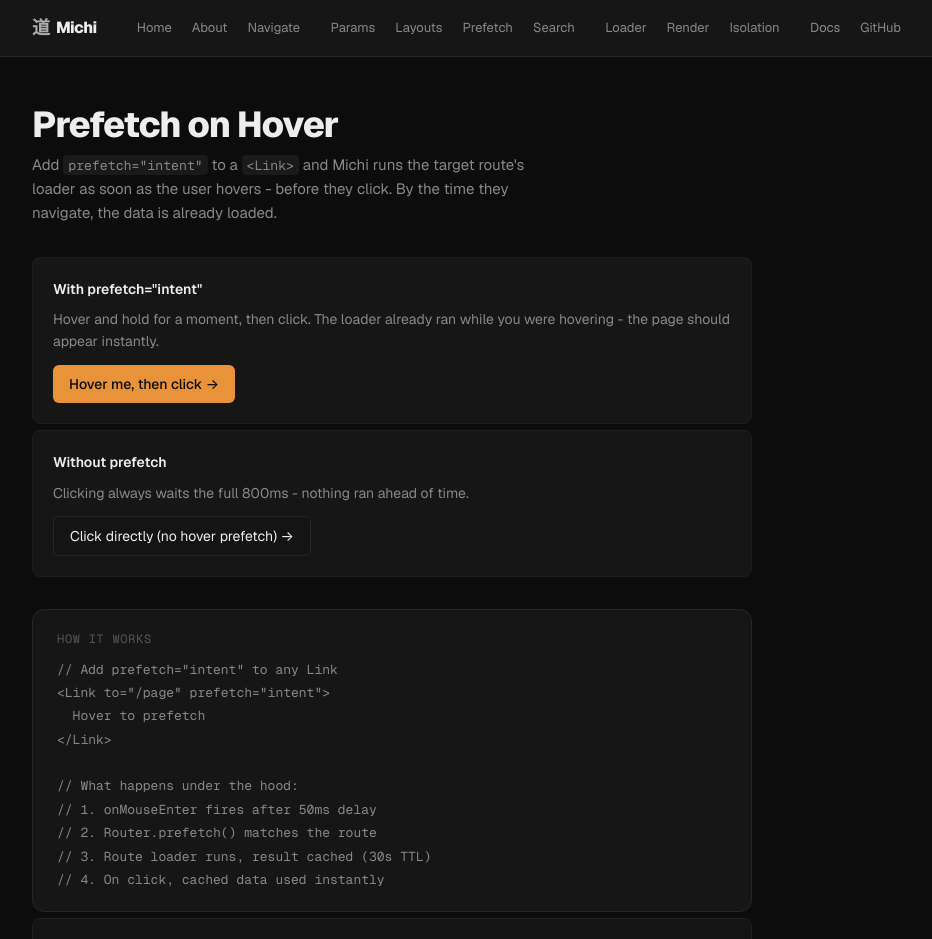
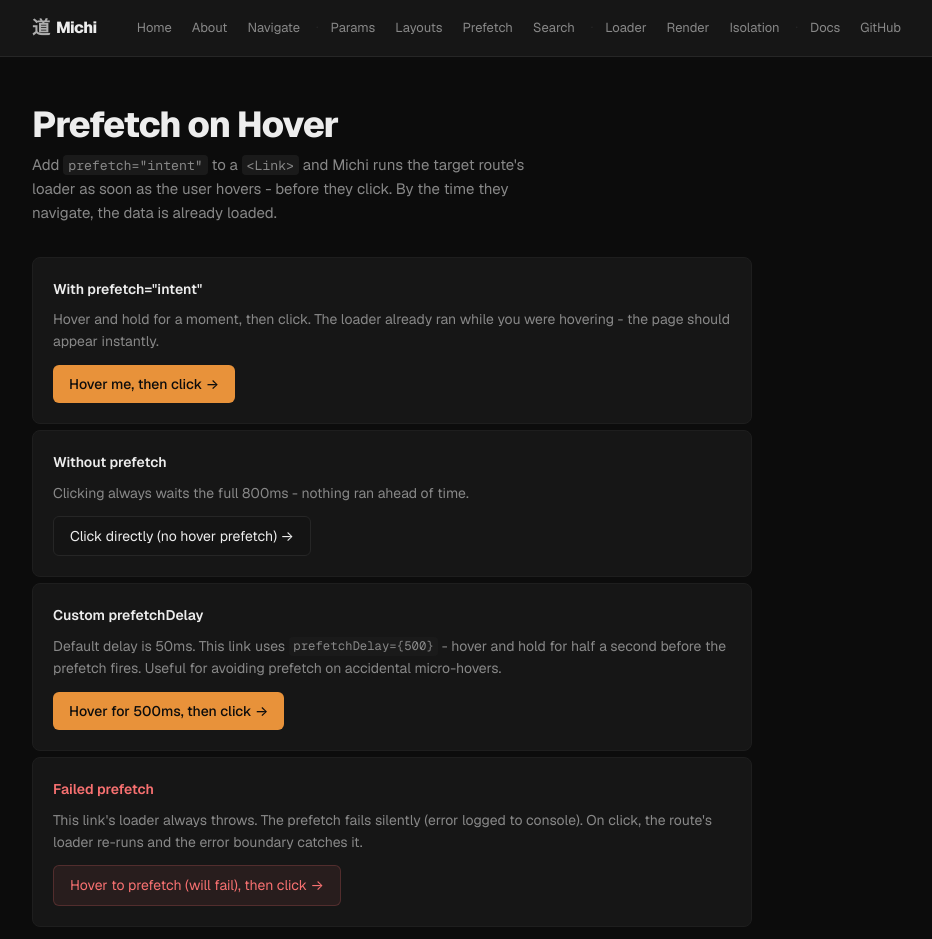
Before and after one commit to atharvdange618/Michi, a React (Vite) app in the folder apps/demo/: page /prefetch in a window 1280 px wide. Shown: the top 939 px of the page, without its empty margins (32-964 px from the left). Built offline with nearby package versions, Linux system fonts and the light colour scheme.

Commit message:
feat(demo): add prefetchDelay and failed prefetch demos

```diff
--- /dev/null
+++ b/apps/demo/src/routes/prefetch-fail.tsx
@@ -0,0 +1,147 @@
+import { useRouteError, type LoaderContext } from "michi";
+import type { CSSProperties } from "react";
+import { useSEO } from "../components/use-seo";
+
+const errorBadgeStyle: CSSProperties = {
+  display: "inline-flex",
+  alignItems: "center",
+  gap: "6px",
+  fontSize: "12px",
+  fontFamily: "'Geist Mono', monospace",
+  color: "var(--red)",
+  background: "var(--red-soft)",
+  border: "1px solid var(--red-border)",
+  borderRadius: "4px",
+  padding: "3px 10px",
+  marginBottom: "1rem",
+};
+
+const calloutStyle: CSSProperties = {
+  background: "var(--blue-soft)",
+  border: "1px solid var(--blue-border)",
+  borderRadius: "var(--radius)",
+  padding: "1rem 1.25rem",
+  fontSize: "13px",
+  lineHeight: 1.6,
+  color: "var(--blue)",
+};
+
+const codeStyle: CSSProperties = {
+  fontFamily: "'Geist Mono', monospace",
+  fontSize: "12px",
+  background: "rgba(55, 100, 180, 0.1)",
+  padding: "1px 6px",
+  borderRadius: "4px",
+};
+
+export async function loader(_: LoaderContext) {
+  await new Promise((r) => setTimeout(r, 300));
+  throw new Error("prefetch failed: network timeout");
+}
+
+function PrefetchFailError() {
+  const error = useRouteError();
+  const message = error instanceof Error ? error.message : String(error);
+
+  return (
+    <div style={{ maxWidth: "720px" }}>
+      <div style={errorBadgeStyle}>
+        <span style={{ fontSize: "12px" }}>&#9679;</span>
+        prefetch failed &rarr; loader error
+      </div>
+      <h1
+        style={{
+          fontSize: "clamp(28px, 4vw, 36px)",
+          fontWeight: 800,
+          letterSpacing: "-0.03em",
+          lineHeight: 1.1,
+          margin: "0 0 0.5rem",
+        }}
+      >
+        Prefetch Failed
+      </h1>
+      <p
+        style={{
+          fontSize: "15px",
+          color: "var(--ink-muted)",
+          lineHeight: 1.65,
+          margin: "0 0 2rem",
+          maxWidth: "50ch",
+        }}
+      >
+        The prefetch ran when you hovered, but the loader threw. Michi logged the error to console
+        and discarded the failed result. When you clicked, the loader re-ran and failed again -
+        this time the error boundary caught it.
+      </p>
+
+      <div
+        style={{
+          border: "1px solid var(--border)",
+          borderRadius: "var(--radius-lg)",
+          overflow: "hidden",
+          marginBottom: "1.5rem",
+          background: "var(--surface)",
+        }}
+      >
+        <div
+          style={{
+            padding: "8px 16px",
+            background: "var(--bg-raised)",
+            borderBottom: "1px solid var(--border-subtle)",
+            fontSize: "12px",
+            fontFamily: "'Geist Mono', monospace",
+            color: "var(--ink-faint)",
+            textTransform: "uppercase",
+            letterSpacing: "0.06em",
+          }}
+        >
+          thrown error
+        </div>
+        <pre
+          style={{
+            margin: 0,
+            padding: "1rem 1.25rem",
+            fontSize: "13px",
+            fontFamily: "'Geist Mono', monospace",
+            color: "var(--red)",
+            lineHeight: 1.6,
+            overflowX: "auto",
+          }}
+        >
+          {message}
+        </pre>
+      </div>
+
+      <div style={calloutStyle}>
+        <strong>What happened:</strong>
+        <br />
+        1. You hovered the link. After 50ms, <code style={codeStyle}>router.prefetch()</code> ran
+        the loader.
+        <br />
+        2. The loader threw. PrefetchCache marked the entry as rejected (no valid data cached).
+        <br />
+        3. You clicked. The router found a cached result, but it was a rejection - so it ran the
+        loader fresh.
+        <br />
+        4. The loader threw again. This time the error landed on{" "}
+        <code style={codeStyle}>match.error</code> and the error boundary rendered this UI.
+        <br />
+        <br />
+        <strong>Key point:</strong> A failed prefetch never blocks navigation. The user always gets
+        a fresh attempt on click.
+      </div>
+    </div>
+  );
+}
+
+export const errorComponent = PrefetchFailError;
+
+export default function PrefetchFailPage() {
+  useSEO({
+    title: "Prefetch Failed",
+    description:
+      "Demo of failed prefetch handling - the loader throws during prefetch and on click.",
+    path: "/prefetch-fail",
+  });
+  return <h1>You should never see this - the loader always throws</h1>;
+}
--- a/apps/demo/src/routes/prefetch.tsx
+++ b/apps/demo/src/routes/prefetch.tsx
@@ -42,6 +42,18 @@ const secondaryBtnStyle: CSSProperties = {
   background: "var(--bg-raised)",
   color: "var(--ink)",
   border: "1px solid var(--border)",
+  borderRadius: "var(--radius-sm)",
+  textDecoration: "none",
+  fontSize: "14px",
+  transition: "border-color 150ms ease, opacity 150ms ease",
+};
+
+const warnBtnStyle: CSSProperties = {
+  display: "inline-block",
+  padding: "0.5rem 1rem",
+  background: "var(--red-soft)",
+  color: "var(--red)",
+  border: "1px solid var(--red-border)",
   borderRadius: "var(--radius-sm)",
   textDecoration: "none",
   fontSize: "14px",
@@ -160,6 +172,70 @@ export default function PrefetchExplainerPage() {
             Click directly (no hover prefetch) &rarr;
           </Link>
         </div>
+
+        <div
+          style={cardStyle}
+          onMouseEnter={(e) => {
+            e.currentTarget.style.borderColor = "var(--accent)";
+            e.currentTarget.style.transform = "translateY(-1px)";
+          }}
+          onMouseLeave={(e) => {
+            e.currentTarget.style.borderColor = "var(--border-subtle)";
+            e.currentTarget.style.transform = "translateY(0)";
+          }}
+        >
+          <div style={labelStyle}>Custom prefetchDelay</div>
+          <p style={descStyle}>
+            Default delay is 50ms. This link uses <code>prefetchDelay={"{"}500{"}"}</code> - hover
+            and hold for half a second before the prefetch fires. Useful for avoiding prefetch on
+            accidental micro-hovers.
+          </p>
+          <Link
+            to="/prefetch-demo?via=slow-hover"
+            prefetch="intent"
+            prefetchDelay={500}
+            style={primaryBtnStyle}
+            onMouseEnter={(e) => {
+              e.currentTarget.style.opacity = "0.85";
+            }}
+            onMouseLeave={(e) => {
+              e.currentTarget.style.opacity = "1";
+            }}
+          >
+            Hover for 500ms, then click &rarr;
+          </Link>
+        </div>
+
+        <div
+          style={cardStyle}
+          onMouseEnter={(e) => {
+            e.currentTarget.style.borderColor = "var(--red-border)";
+            e.currentTarget.style.transform = "translateY(-1px)";
+          }}
+          onMouseLeave={(e) => {
+            e.currentTarget.style.borderColor = "var(--border-subtle)";
+            e.currentTarget.style.transform = "translateY(0)";
+          }}
+        >
+          <div style={{ ...labelStyle, color: "var(--red)" }}>Failed prefetch</div>
+          <p style={descStyle}>
+            This link's loader always throws. The prefetch fails silently (error logged to console).
+            On click, the route's loader re-runs and the error boundary catches it.
+          </p>
+          <Link
+            to="/prefetch-fail"
+            prefetch="intent"
+            style={warnBtnStyle}
+            onMouseEnter={(e) => {
+              e.currentTarget.style.opacity = "0.85";
+            }}
+            onMouseLeave={(e) => {
+              e.currentTarget.style.opacity = "1";
+            }}
+          >
+            Hover to prefetch (will fail), then click &rarr;
+          </Link>
+        </div>
       </div>
 
       <div
@@ -189,11 +265,17 @@ export default function PrefetchExplainerPage() {
   Hover to prefetch
 </Link>
 
+// Custom delay (default is 50ms)
+<Link to="/page" prefetch="intent" prefetchDelay={500}>
+  Slower prefetch trigger
+</Link>
+
 // What happens under the hood:
-// 1. onMouseEnter fires after 50ms delay
+// 1. onMouseEnter fires after delay
 // 2. Router.prefetch() matches the route
 // 3. Route loader runs, result cached (30s TTL)
-// 4. On click, cached data used instantly`}
+// 4. On click, cached data used instantly
+// 5. If loader fails, error logged, click re-runs`}
         </pre>
       </div>
 
@@ -204,11 +286,15 @@ export default function PrefetchExplainerPage() {
         </div>
         <div>
           <span style={{ color: "var(--ink-faint)" }}>delay: </span>
-          50ms (configurable via prefetchDelay)
+          50ms default (configurable via prefetchDelay)
         </div>
         <div>
           <span style={{ color: "var(--ink-faint)" }}>cache: </span>
           TTL-based, deduped, consumed on navigation
+        </div>
+        <div>
+          <span style={{ color: "var(--ink-faint)" }}>failure: </span>
+          logged to console, click re-runs loader
         </div>
         <div>
           <span style={{ color: "var(--ink-faint)" }}>clear: </span>
```
